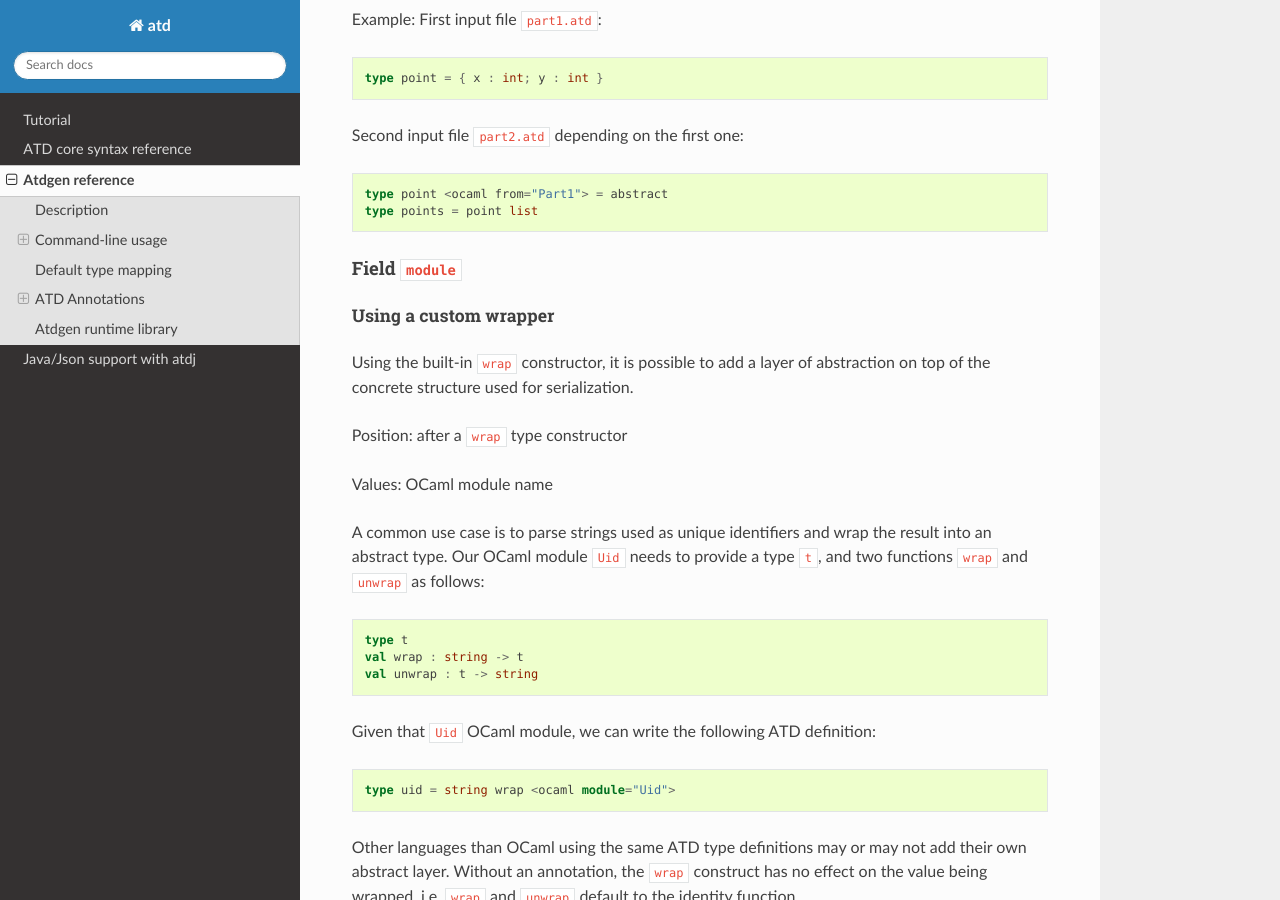
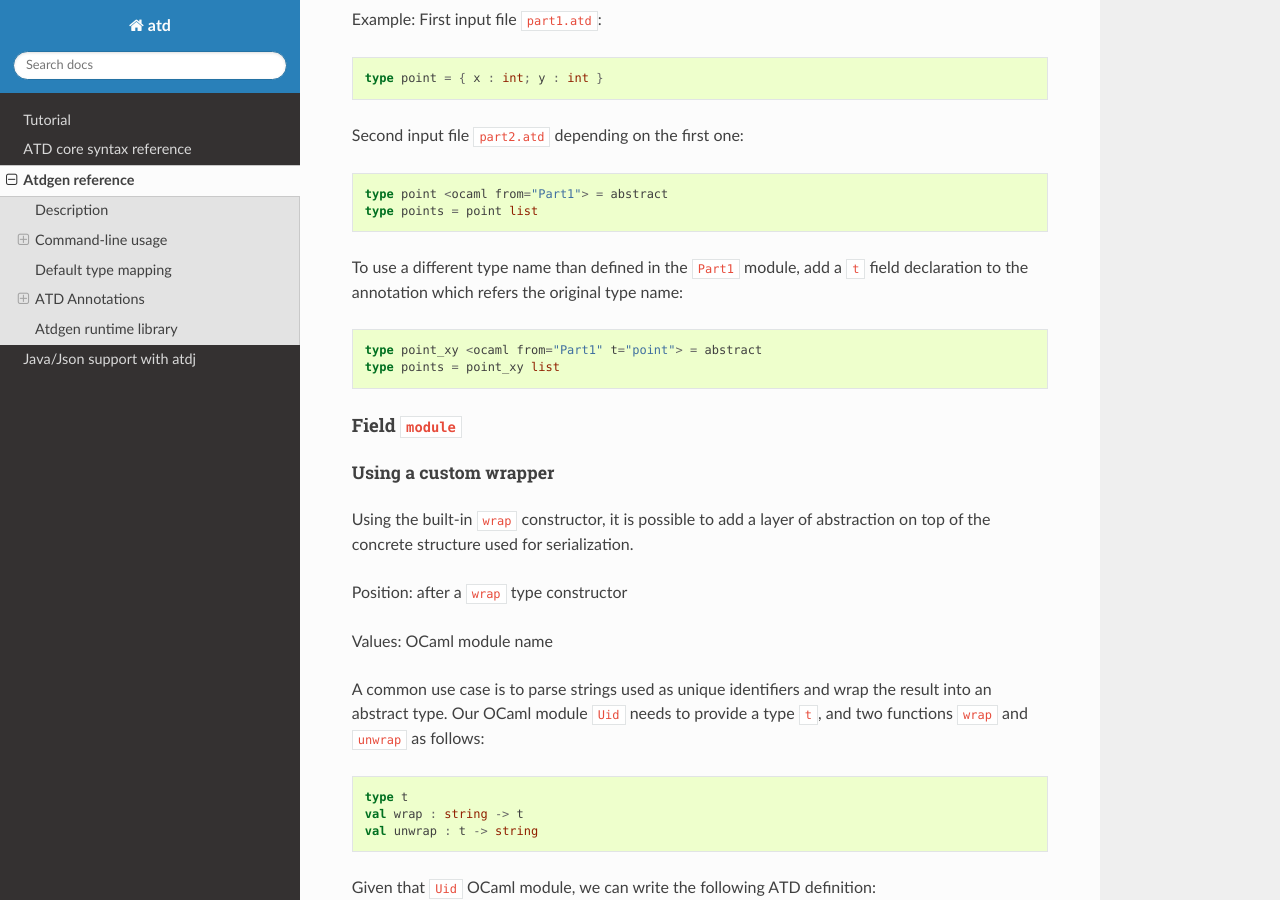
Before and after one commit to ahrefs/atd, a Sphinx documentation site: the page built from doc/atdgen.rst, in a window 1280 px wide and 900 px high, scrolled down 17764 px. Built offline with Sphinx 7.4.7 and the Read the Docs theme 2.0.0, drawn with Linux system fonts in a browser that asks for light colours.

Commit message:
Document t field in from field

```diff
--- a/doc/atdgen.rst
+++ b/doc/atdgen.rst
@@ -1012,6 +1012,16 @@ Second input file ``part2.atd`` depending on the first one:
     type point <ocaml from="Part1"> = abstract
     type points = point list
 
+To use a different type name than defined in the ``Part1`` module, add a
+``t`` field declaration to the annotation which refers the original
+type name:
+
+.. code:: ocaml
+
+    type point_xy <ocaml from="Part1" t="point"> = abstract
+    type points = point_xy list
+
+
 Field ``module``
 ~~~~~~~~~~~~~~~~~~
 
```
